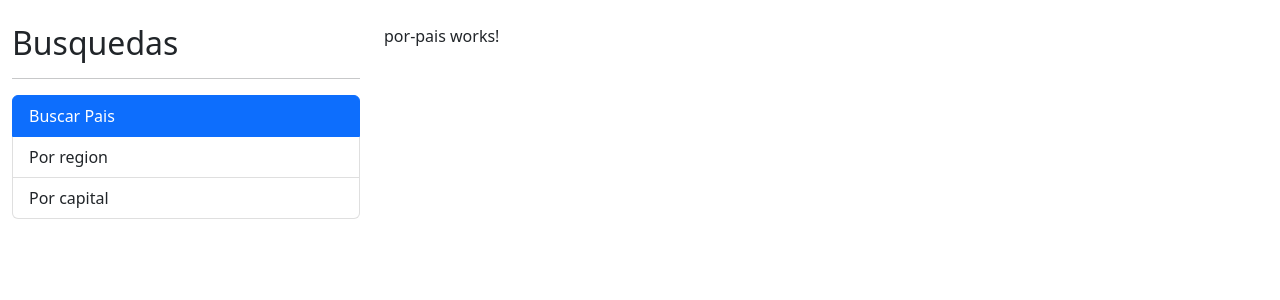
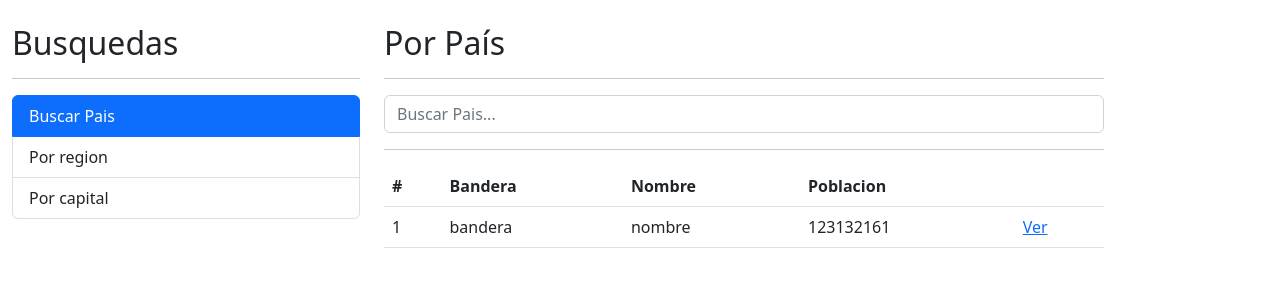
Before and after one commit to NoelDevs17/PaisesApp, an Angular app: page / in a window 1280 px wide. Shown: the top 300 px of the page. Built offline with nearby package versions, Linux system fonts and the light colour scheme.

Commit message:
ultimos cambios

```diff
--- a/src/app/app.component.html
+++ b/src/app/app.component.html
@@ -1,19 +1,11 @@
 <div class="row container mt-4">
-<div class="col-4">
-  <h2>Busquedas</h2>
-  <hr>
-  <ul class="list-group">
-    <li [routerLink]="['/']" [routerLinkActiveOptions]="{exact: true}" routerLinkActive="active" class="list-group-item">Buscar Pais</li>
-    <li [routerLink]="['/region']" routerLinkActive="active" class="list-group-item">Por region</li>
-    <li [routerLink]="['/capital']" routerLinkActive="active" class="list-group-item">Por capital</li>
-  </ul>
+
+<div class="col-4 md:col-4 lg:col-2">
+  <app-sidebar></app-sidebar>
 </div>
 
 <div class="col">
 <router-outlet></router-outlet>
+</div>
 
 </div>
-
-
-
-</div>
--- a/src/app/app.module.ts
+++ b/src/app/app.module.ts
@@ -1,6 +1,7 @@
 import { NgModule } from '@angular/core';
 import { BrowserModule } from '@angular/platform-browser';
 import { AppRoutingModule } from './app-routing.module';
+import { HttpClientModule } from '@angular/common/http'
 
 import { AppComponent } from './app.component';
 import { PaisModule } from './pais/pais.module';
@@ -13,6 +14,7 @@ import { SharedModule } from './shared/shared.module';
   imports: [
     BrowserModule,
     AppRoutingModule,
+    HttpClientModule,
     PaisModule,
     SharedModule
 
--- a/src/app/pais/pages/por-pais/por-pais.component.html
+++ b/src/app/pais/pages/por-pais/por-pais.component.html
@@ -1 +1,48 @@
-<p>por-pais works!</p>
+<h2>Por País</h2>
+<hr />
+
+<div class="row">
+  <div class="col">
+    <form (ngSubmit)="buscar()">
+      <input
+        type="text"
+        name="termino"
+        class="form-control"
+        [(ngModel)]="termino"
+        placeholder="Buscar Pais..."
+      />
+    </form>
+  </div>
+</div>
+
+<hr />
+<div *ngIf="Error" class="alert alert-danger">
+    No se encontro nade con el termino {{termino}}
+</div>
+
+<div *ngIf="!Error" class="row">
+  <div class="col">
+    <table class="table table-hover">
+      <thead>
+        <tr>
+          <th>#</th>
+          <th>Bandera</th>
+          <th>Nombre</th>
+          <th>Poblacion</th>
+          <th></th>
+        </tr>
+      </thead>
+      <tbody>
+        <tr>
+            <td>1</td>
+            <td>bandera</td>
+            <td>nombre</td>
+            <td>123132161</td>
+            <td>
+                <a href="/src/app/pais/pages/por-pais/por-pais.component.html">Ver</a>
+            </td>
+        </tr>
+      </tbody>
+    </table>
+  </div>
+</div>
--- a/src/app/pais/pages/por-pais/por-pais.component.ts
+++ b/src/app/pais/pages/por-pais/por-pais.component.ts
@@ -1,15 +1,25 @@
 import { Component, OnInit } from '@angular/core';
+import { PaisService } from '../../services/pais.service';
 
 @Component({
   selector: 'app-por-pais',
   templateUrl: './por-pais.component.html',
   styleUrls: ['./por-pais.component.css']
 })
-export class PorPaisComponent implements OnInit {
+export class PorPaisComponent{
 
-  constructor() { }
+  termino: string = '';
+  Error: boolean= false;
+  constructor(private paisService: PaisService) { }
 
-  ngOnInit(): void {
+  buscar(){
+    this.Error = false
+    return this.paisService.buscarPais(this.termino).subscribe(
+      (resp) => {
+        console.log(resp);
+      }, (err) => {
+     this.Error = true;
+      });
   }
 
 }
--- a/src/app/pais/pais.module.ts
+++ b/src/app/pais/pais.module.ts
@@ -1,10 +1,11 @@
 import { NgModule } from '@angular/core';
 import { CommonModule } from '@angular/common';
+import { FormsModule } from '@angular/forms';
+
 import { PorCapitalComponent } from './pages/por-capital/por-capital.component';
 import { PorPaisComponent } from './pages/por-pais/por-pais.component';
 import { PorRegionComponent } from './pages/por-region/por-region.component';
 import { VerPaisComponent } from './pages/ver-pais/ver-pais.component';
-
 
 
 @NgModule({
@@ -15,7 +16,8 @@ import { VerPaisComponent } from './pages/ver-pais/ver-pais.component';
     VerPaisComponent
   ],
   imports: [
-    CommonModule
+    CommonModule,
+    FormsModule
   ],
   exports: [
     PorCapitalComponent,
--- /dev/null
+++ b/src/app/pais/services/pais.service.ts
@@ -0,0 +1,23 @@
+import { HttpClient } from '@angular/common/http';
+import { Injectable } from '@angular/core';
+import { Observable } from 'rxjs';
+
+@Injectable({
+  providedIn: 'root'
+})
+export class PaisService {
+
+
+  private apiUrl: string = 'https://restcountries.com/v2';
+
+  constructor( private http: HttpClient) { }
+
+buscarPais(termino: string): Observable<any> {
+
+  const url = `${this.apiUrl}/name/${termino}`;
+  return this.http.get(url);
+
+
+}
+
+}
--- a/src/app/shared/shared.module.ts
+++ b/src/app/shared/shared.module.ts
@@ -1,6 +1,7 @@
 import { NgModule } from '@angular/core';
 import { CommonModule } from '@angular/common';
 import { SidebarComponent } from './sidebar/sidebar.component';
+import { AppRoutingModule } from '../app-routing.module';
 
 
 
@@ -9,7 +10,8 @@ import { SidebarComponent } from './sidebar/sidebar.component';
     SidebarComponent
   ],
   imports: [
-    CommonModule
+    CommonModule,
+    AppRoutingModule
   ],
   exports: [
     SidebarComponent
--- a/src/app/shared/sidebar/sidebar.component.css
+++ b/src/app/shared/sidebar/sidebar.component.css
@@ -0,0 +1,3 @@
+li{
+    cursor: pointer;
+}
--- a/src/app/shared/sidebar/sidebar.component.html
+++ b/src/app/shared/sidebar/sidebar.component.html
@@ -1 +1,9 @@
-<p>sidebar works!</p>
+<div id="sidebarId" class="">
+    <h2>Busquedas</h2>
+    <hr>
+    <ul class="list-group">
+      <li [routerLink]="['/']" [routerLinkActiveOptions]="{exact: true}" routerLinkActive="active" class="list-group-item">Buscar Pais</li>
+      <li [routerLink]="['/region']" routerLinkActive="active" class="list-group-item">Por region</li>
+      <li [routerLink]="['/capital']" routerLinkActive="active" class="list-group-item">Por capital</li>
+    </ul>
+  </div>
```
